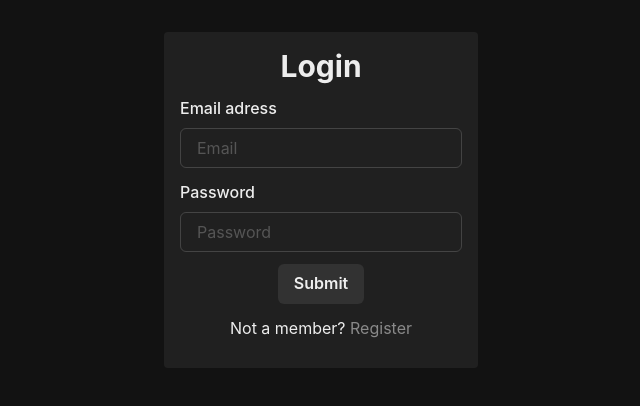
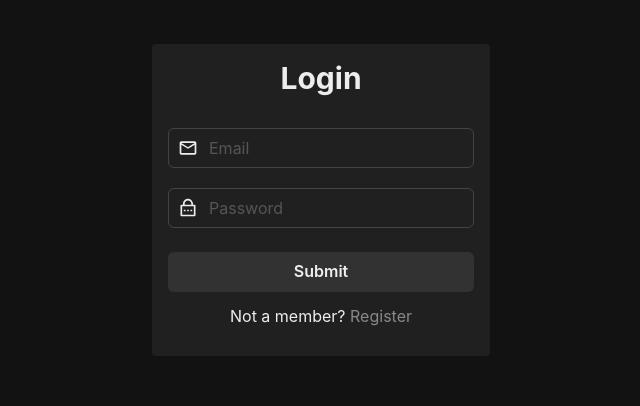
Before and after one commit to dariaCusutura/RecipesHub-FE, a React (Vite) app in the folder vite-project/: page /login in a window 1280 px wide. Shown: the top 406 px of the page, without its empty margins (319-959 px from the left). Built offline with nearby package versions, Linux system fonts and the light colour scheme.

Commit message:
Modified Login Page

```diff
--- a/vite-project/src/pages/LoginPage.tsx
+++ b/vite-project/src/pages/LoginPage.tsx
@@ -5,9 +5,10 @@ import {
   Container,
   FormControl,
   FormErrorMessage,
-  FormLabel,
   Heading,
   Input,
+  InputGroup,
+  InputLeftElement,
   Link,
   Text,
 } from "@chakra-ui/react";
@@ -15,6 +16,8 @@ import { useState } from "react";
 import { useNavigate } from "react-router-dom";
 import axios, { AxiosResponse } from "axios";
 import { useCookies } from "react-cookie";
+import { MdOutlineEmail } from "react-icons/md";
+import { RiLockPasswordLine } from "react-icons/ri";
 
 const Login = () => {
   const navigate = useNavigate();
@@ -47,31 +50,50 @@ const Login = () => {
           maxW="2xl"
           centerContent={true}
         >
-          <Heading size="lg">Login</Heading>
+          <Heading size="lg" marginBottom={5}>
+            Login
+          </Heading>
+          <form
+            onSubmit={(e) => {
+              handleSubmit();
+              e.preventDefault();
+            }}
+          >
             <FormControl
               paddingBlock={3}
               onSubmit={(e) => e.preventDefault()}
               isInvalid={error !== ""}
             >
-            <FormLabel htmlFor="LoginEmail">Email adress </FormLabel>
+              <InputGroup marginBottom={5}>
+                <InputLeftElement>
+                  <MdOutlineEmail size={20} />
+                </InputLeftElement>
                 <Input
+                  id="RegisterEmail"
                   type="email"
-              id="LoginEmail"
                   placeholder="Email"
                   onChange={(e) => setEmail(e.target.value)}
+                  autoComplete="username"
                 />
-            <FormLabel htmlFor="LoginPassword" paddingTop={3}>
-              Password
-            </FormLabel>
+              </InputGroup>
+              <InputGroup>
+                <InputLeftElement>
+                  <RiLockPasswordLine size={20} />
+                </InputLeftElement>
                 <Input
+                  id="RegisterPassword"
+                  type="password"
                   placeholder="Password"
-              type="password"
-              id="LoginPassword"
                   onChange={(e) => setPassword(e.target.value)}
+                  autoComplete="current-password"
                 />
+              </InputGroup>
               {error && <FormErrorMessage>{error}</FormErrorMessage>}
             </FormControl>
-          <Button onClick={() => handleSubmit()}>Submit</Button>
+            <Button marginTop={3} type="submit" width="100%">
+              Submit
+            </Button>
+          </form>
           <Text paddingBlock={3}>
             Not a member?{" "}
             <Link color="gray.500" href="/register">
```
Lines whose indentation alone changed are shown as unchanged.
